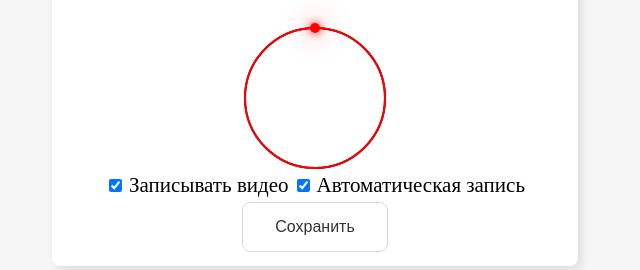
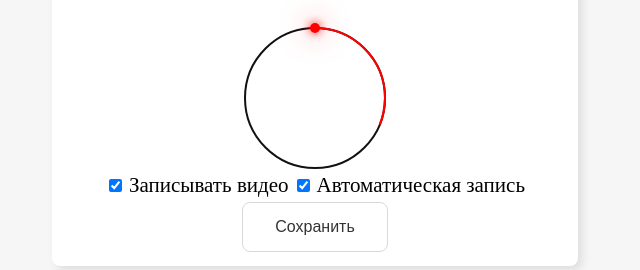
Before and after one commit to nazaroviktor2/michelin-dictator, a Django app: template michelinDictator/templates/profile.html in a window 1280 px wide. Shown: the part 467-737 px from the top of the page, without its empty margins (325-965 px from the left). Run offline with Django 4.2, Linux system fonts and the light colour scheme; the template is opened without the code that fills it, so the values that code supplies are empty; the visitor is signed in with stand-in values (Sample User, id 1).

Commit message:
changes deleted

```diff
--- a/michelinDictator/templates/profile.html
+++ b/michelinDictator/templates/profile.html
@@ -58,7 +58,7 @@
     circle:nth-child(2){
         stroke: var(--clr);
         stroke-dasharray: 440;
-        stroke-dashoffset: {{ neccessary }};
+        stroke-dashoffset: 303;
         opacity: 0;
         animation: fadeIn 1.5s linear forwards;
         animation-delay: 2.5s;
```
